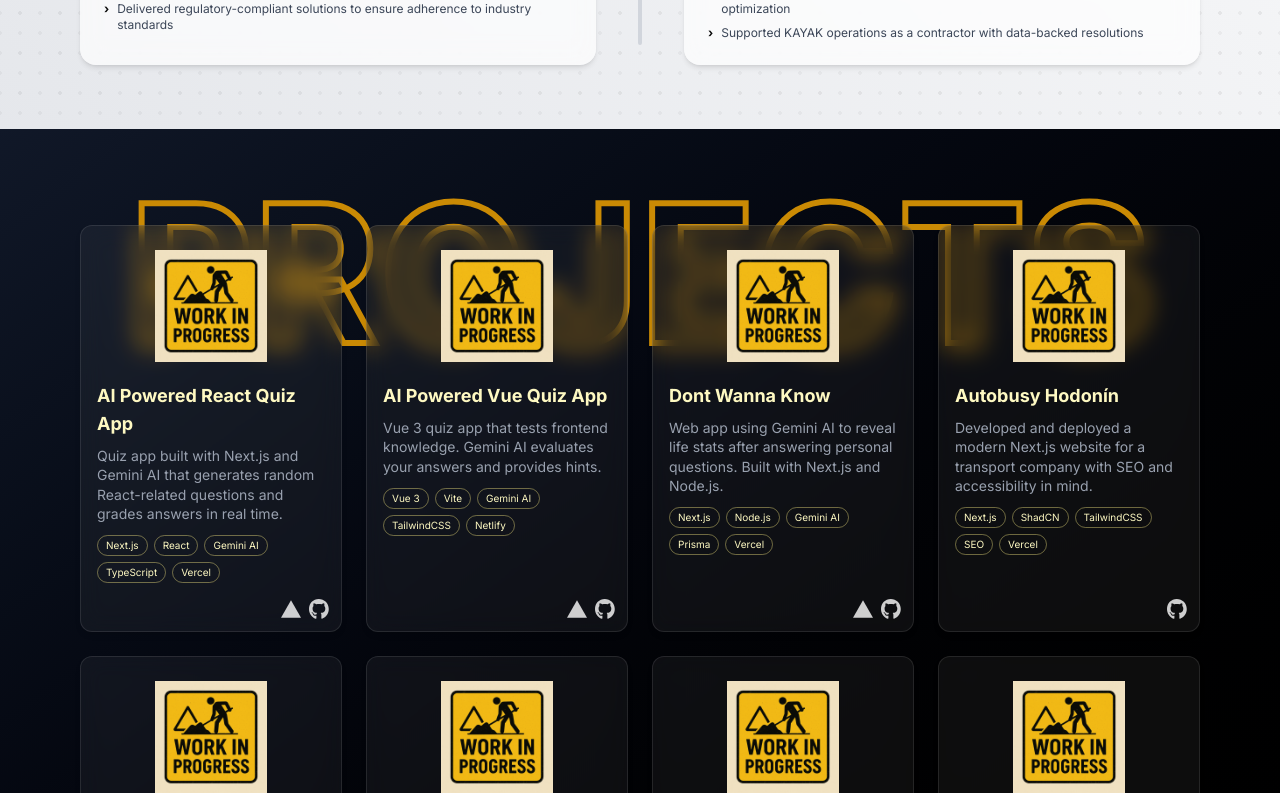
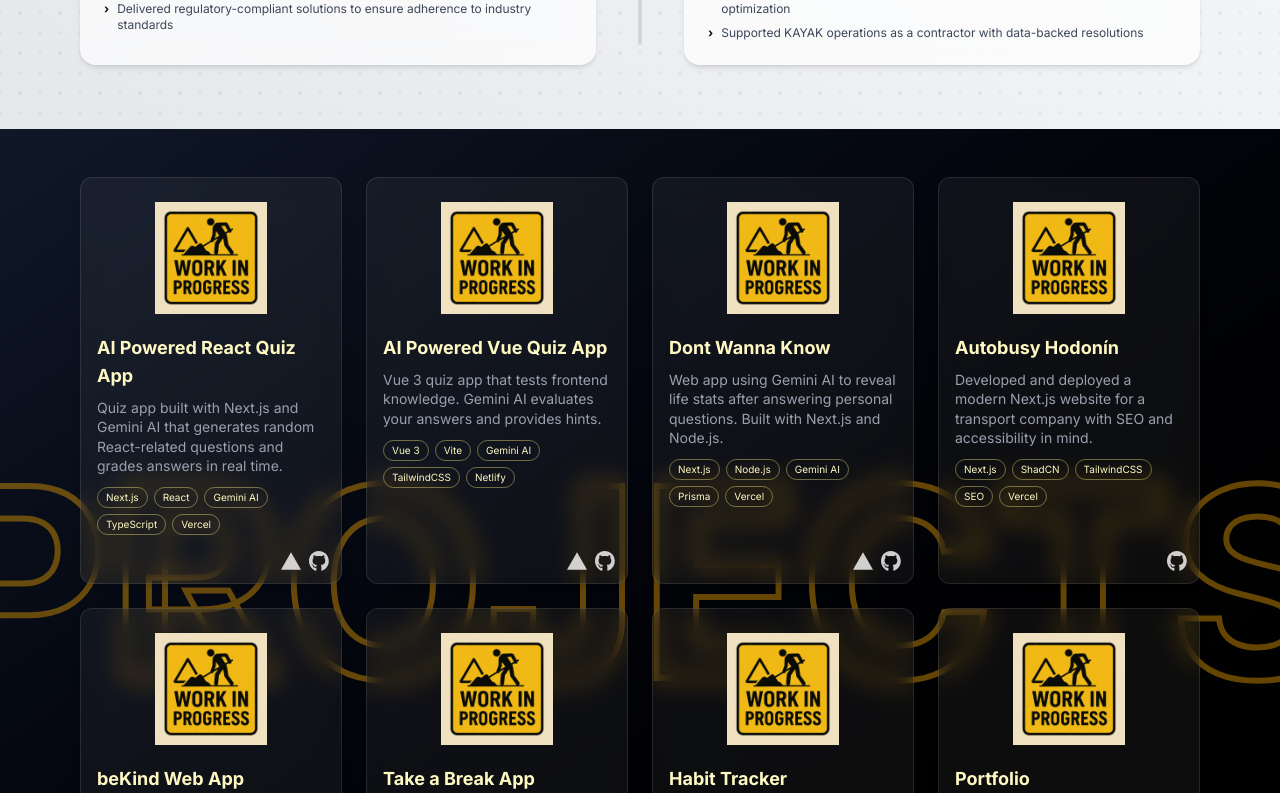
Before and after one commit to lukaskourilcz/nxt-portfolio, a Next.js app: page / in a window 1280 px wide. Shown: the part 1767-2560 px from the top of the page. Built offline with nearby package versions, Linux system fonts and the light colour scheme; no server answers; a web font is replaced by a local one.

Commit message:
projects title styling

```diff
--- a/src/app/components/projects/page.js
+++ b/src/app/components/projects/page.js
@@ -80,20 +80,17 @@
       id="projects"
       className="relative min-h-[70vh] bg-gradient-to-br from-gray-900 to-black text-white py-12 px-4 sm:px-8 lg:px-20 overflow-hidden"
     >
-      <motion.div
+      <motion.h2
         initial={{ opacity: 0 }}
-        animate={{ opacity: 1 }}
-        transition={{ duration: 1 }}
-        className="w-full flex justify-center relative z-10 mb-12"
+        whileInView={{ opacity: 1 }}
+        transition={{ duration: 1, ease: "easeOut" }}
+        viewport={{ once: true }}
+        className="hidden sm:flex absolute inset-0 items-center justify-center text-[6rem] md:text-[10rem] lg:text-[16.5rem] font-bold text-transparent
+                 [-webkit-text-stroke:3px_rgba(202,138,4,0.5)] md:[-webkit-text-stroke:5px_rgba(202,138,4,0.5)] lg:[-webkit-text-stroke:6px_rgba(202,138,4,0.5)]
+                 leading-none pointer-events-none text-center"
       >
-        <h2
-          className="absolute text-[3rem] sm:text-[6rem] md:text-[9rem] lg:text-[12rem] font-bold text-transparent
-          [-webkit-text-stroke:10px_rgba(202,138,4)] sm:[-webkit-text-stroke:6px_rgba(202,138,4)]
-          text-center leading-none"
-        >
-          PROJECTS
-        </h2>
-      </motion.div>
+        PROJECTS
+      </motion.h2>
 
       <div className="relative z-10 grid grid-cols-1 sm:grid-cols-2 lg:grid-cols-4 gap-6">
         {projects.map((proj, i) => (
```
